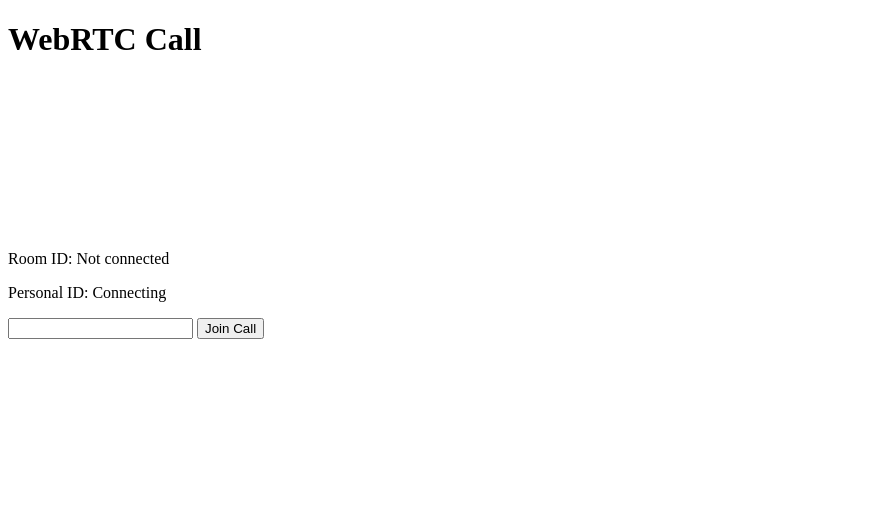
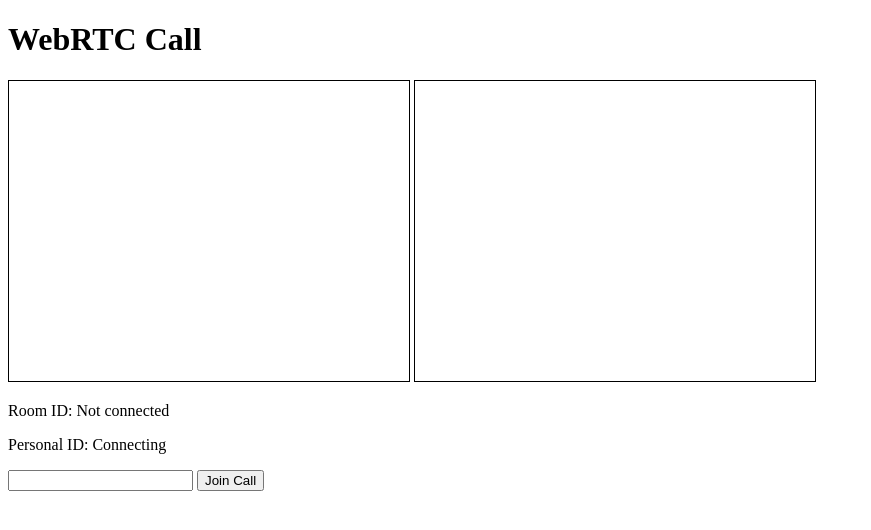
Before and after one commit to elcharitas/webrtc, a SvelteKit app: page / in a window 1280 px wide. Shown: the top 530 px of the page, without its empty margins (0-871 px from the left). Built offline with nearby package versions, Linux system fonts and the light colour scheme; no server answers.

Commit message:
fix: styling + attempt

```diff
--- a/src/routes/+page.svelte
+++ b/src/routes/+page.svelte
@@ -6,7 +6,6 @@
   let remoteVideo: HTMLVideoElement;
 
   let localStream: MediaStream;
-  let remoteStream: MediaStream;
 
   let roomId: string;
   let userId: string;
@@ -20,7 +19,6 @@
         video: true,
         audio: true,
       });
-      remoteStream = new MediaStream();
       localVideo.srcObject = localStream;
       localVideo.muted = true;
 
@@ -74,15 +72,8 @@
     };
 
     peerConnection.ontrack = (event) => {
-      event.streams[0].getTracks().forEach((track) => {
-        remoteStream.addTrack(track);
-      });
-      console.log(
-        "remote stream",
-        remoteStream,
-        event.streams[0].getTracks().length
-      );
-      remoteVideo.srcObject = event.streams[0];
+      const [remoteStream] = event.streams;
+      remoteVideo.srcObject = remoteStream;
     };
 
     if (!localStream) {
@@ -136,3 +127,12 @@
     <button on:click={() => createPeerConnection(roomId)}> Join Call </button>
   {/if}
 </div>
+
+<style>
+  video {
+    width: 100%;
+    max-width: 400px;
+    height: 300px;
+    border: 1px solid black;
+  }
+</style>
```
